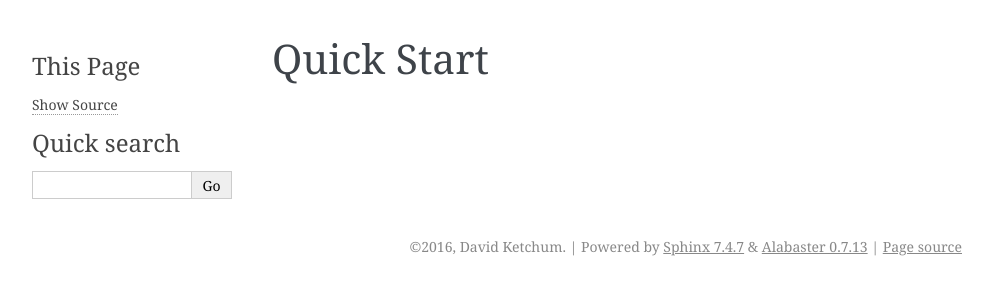
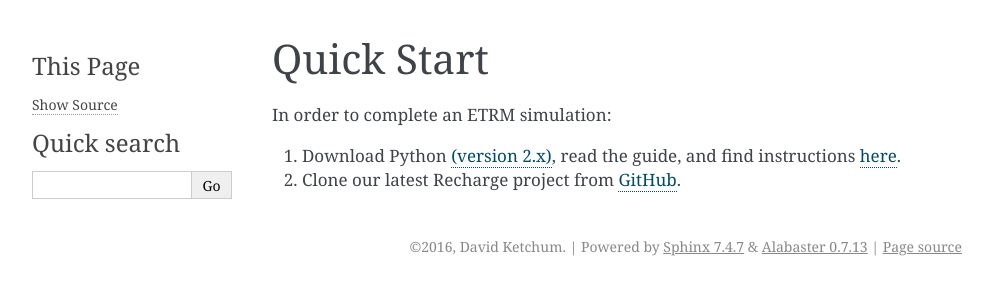
Before and after one commit to NMTHydro/Recharge, a Sphinx documentation site: the page built from docs/quick_start.md, in a window 1280 px wide. Shown: the top 300 px of the page, without its empty margins (148-1141 px from the left). Built offline with Sphinx 7.4.7, drawn with Linux system fonts in a browser that asks for light colours.

```diff
--- a/docs/index.rst
+++ b/docs/index.rst
@@ -11,7 +11,7 @@ Contents:
 .. toctree::
    :maxdepth: 1
 
-   frontmatter
+   about_us
    quick_start
    install
    config
--- a/docs/quick_start.md
+++ b/docs/quick_start.md
@@ -1,2 +1,9 @@
 Quick Start
-------------
+===========
+
+In order to complete an ETRM simulation:
+
+1. Download Python [(version 2.x)](https://www.python.org/downloads/), read the guide, and find
+   instructions [here](https://wiki.python.org/moin/BeginnersGuide).
+
+2. Clone our latest Recharge project from [GitHub](https://github.com/NMTHydro/Recharge).
```
Also changed, not shown: docs/about_us.md (added, +15 -0 lines), docs/frontmatter.md (deleted, +0 -7 lines).
